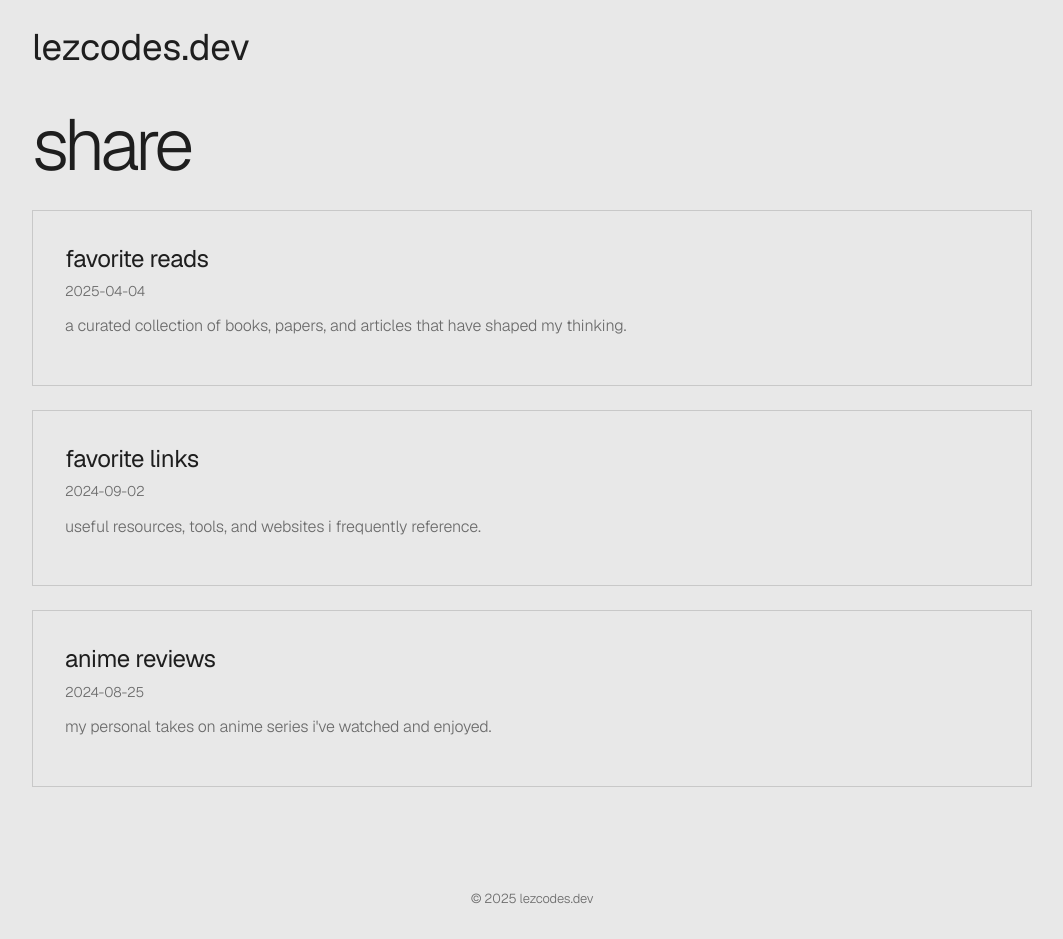
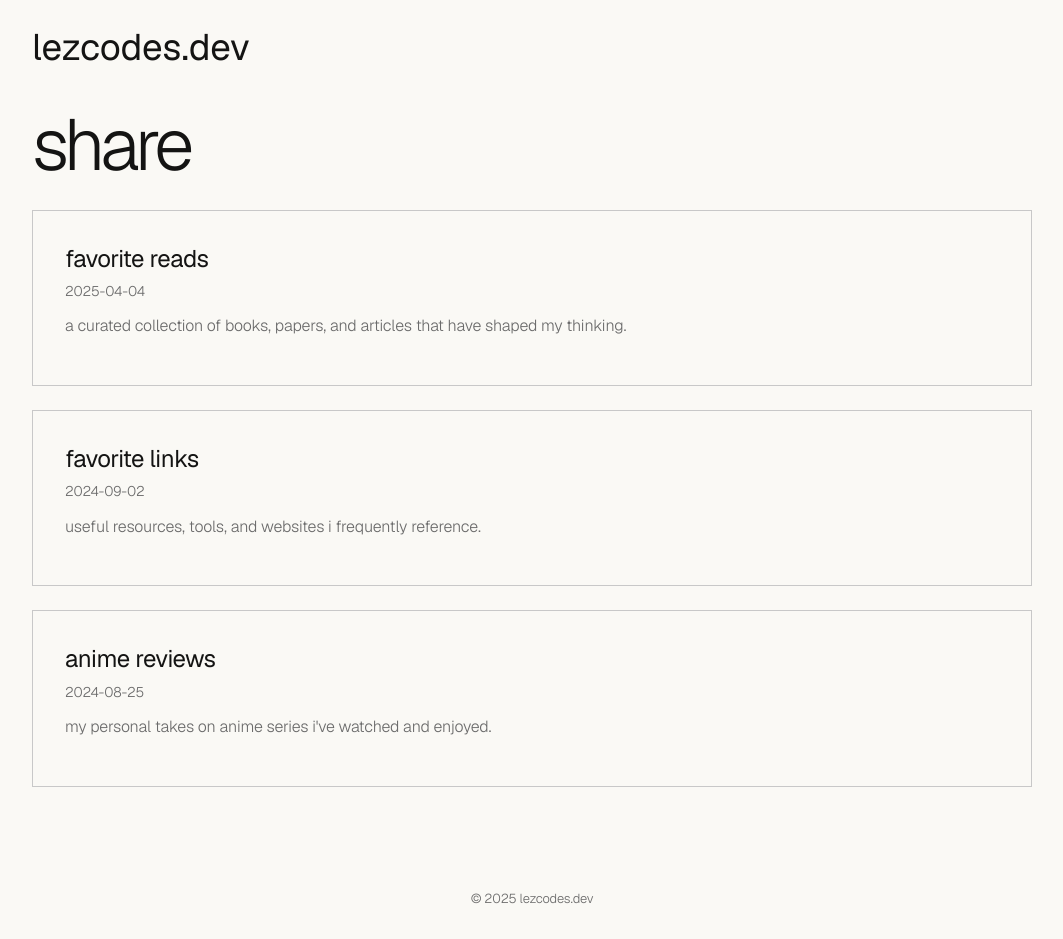
Before and after one commit to lezcodes/lezcodes.dev, a Next.js app: page /share in a window 1280 px wide. Shown: the whole page, without its empty margins (108-1171 px from the left). Built offline with nearby package versions, Linux system fonts and the light colour scheme.

Commit message:
chore: update b/w

```diff
--- a/src/app/globals.css
+++ b/src/app/globals.css
@@ -4,8 +4,8 @@
 @custom-variant dark (&:is(.dark *));
 
 :root {
-  --background: #e8e8e8;
-  --foreground: #1e1e1e;
+  --background: #faf9f5;
+  --foreground: #141413;
   --muted: #6b6b6b;
   --border: #c8c8c8;
   --accent: #635bff;
```
